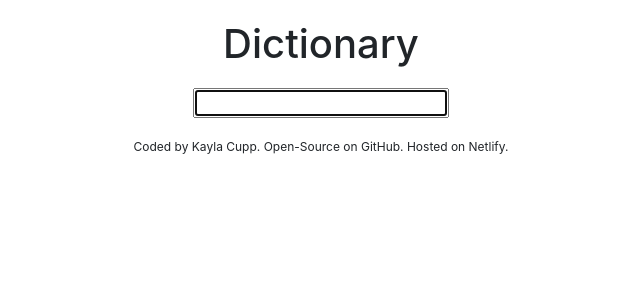
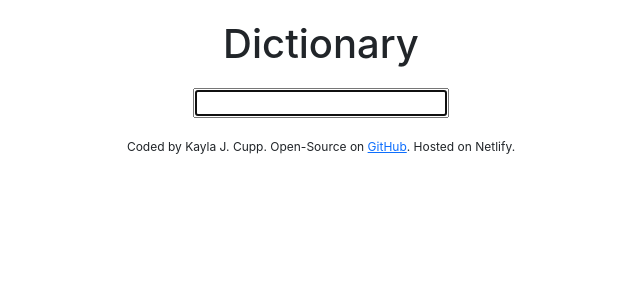
Before and after one commit to KaylaJo/dictionary-project, a React (Create React App) app: page / in a window 1280 px wide. Shown: the top 300 px of the page, without its empty margins (319-959 px from the left). Built offline with nearby package versions, Linux system fonts and the light colour scheme.

Commit message:
Added link to GitHub in footer

```diff
--- a/src/App.js
+++ b/src/App.js
@@ -12,7 +12,14 @@ function App() {
           <Dictionary />
         </main>
         <footer className="App-footer">
-          Coded by Kayla Cupp. Open-Source on GitHub. Hosted on Netlify.
+          Coded by Kayla J. Cupp. Open-Source on{" "}
+          <a
+            href="https://github.com/KaylaJo/dictionary-project"
+            className="Link"
+          >
+            GitHub
+          </a>
+          . Hosted on Netlify.
         </footer>
       </div>
     </div>
```
